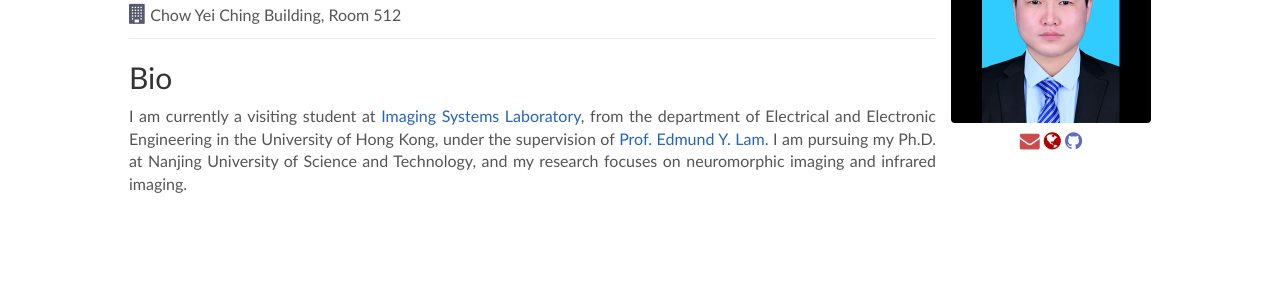
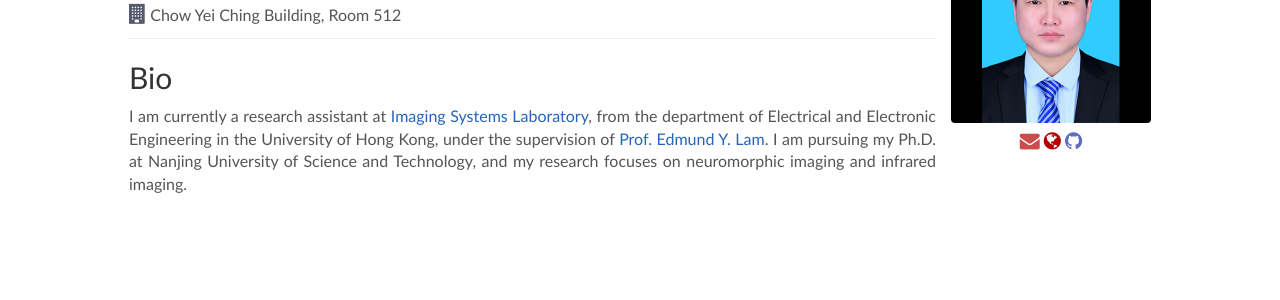
Before and after one commit to isl-hku/isl-hku.github.io, a Jekyll site: the page built from _team/chao_qu.md, in a window 1280 px wide. Shown: the part 344-644 px from the top of the page. Built offline with Jekyll 4.4.1, drawn with Linux system fonts in a browser that asks for light colours; nearby versions of some CDN libraries; a style sheet for code colours, icons or effects is not loaded.

Commit message:
Update chao_qu.md

```diff
--- a/_team/chao_qu.md
+++ b/_team/chao_qu.md
@@ -27,4 +27,4 @@ left: ""
 
 
 ## Bio
-I am currently a visiting student at [Imaging Systems Laboratory](https://isl.eee.hku.hk/), from the department of Electrical and Electronic Engineering in the University of Hong Kong, under the supervision of [Prof. Edmund Y. Lam](https://www.eee.hku.hk/~elam/pub.html). I am pursuing my Ph.D. at Nanjing University of Science and Technology, and my research focuses on neuromorphic imaging and infrared imaging.
+I am currently a research assistant at [Imaging Systems Laboratory](https://isl.eee.hku.hk/), from the department of Electrical and Electronic Engineering in the University of Hong Kong, under the supervision of [Prof. Edmund Y. Lam](https://www.eee.hku.hk/~elam/pub.html). I am pursuing my Ph.D. at Nanjing University of Science and Technology, and my research focuses on neuromorphic imaging and infrared imaging.
```
